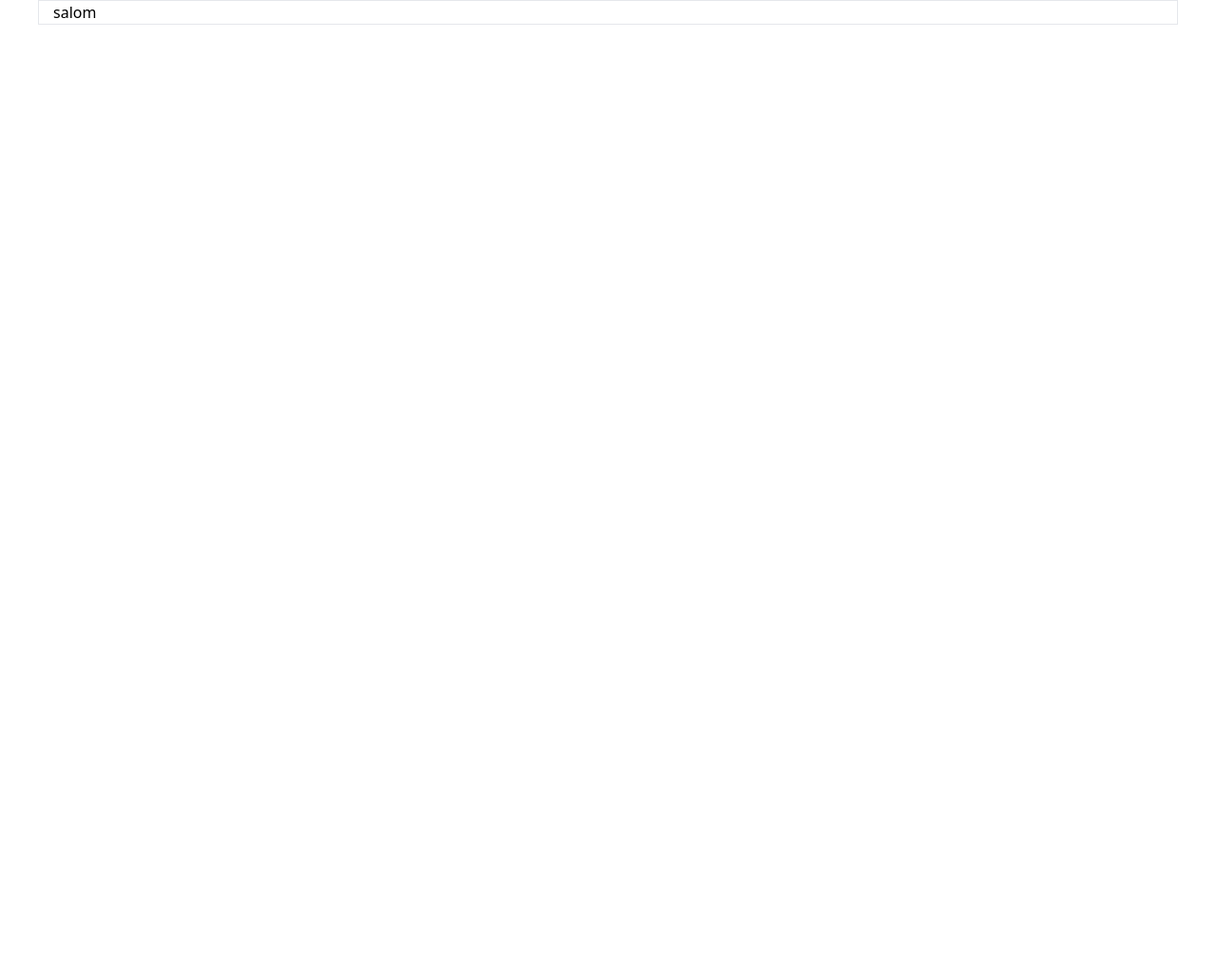
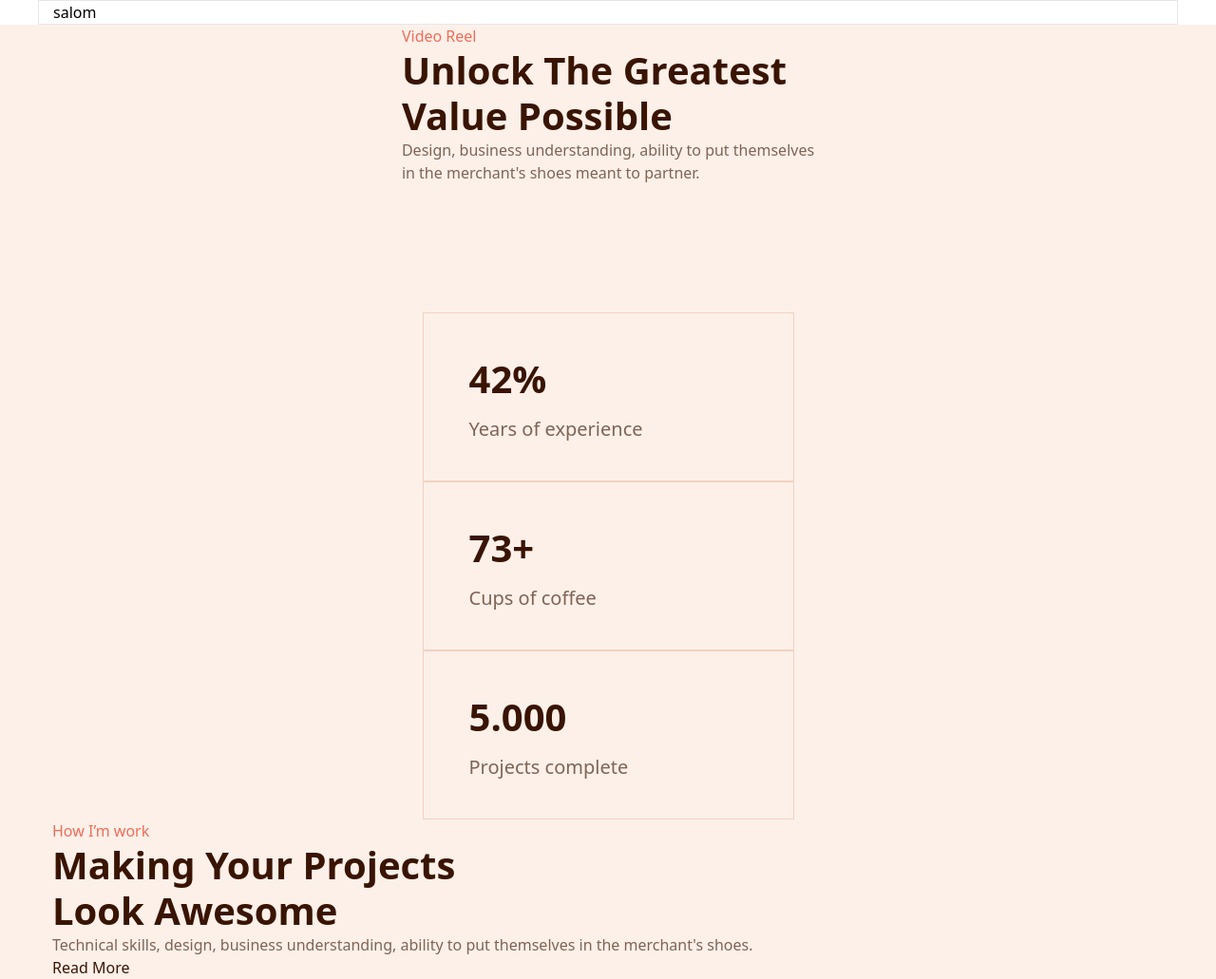
Before and after one commit to farrux-torayev/34-dars, a plain HTML site: page index.html in a window 1280 px wide. Shown: the whole page at 95% size. Before the commit the page ends 800 px from the top, so only its background shows below. Drawn offline with nearby package versions, Linux system fonts and the light colour scheme.

Commit message:
add suxrob

```diff
--- a/css/index.css
+++ b/css/index.css
@@ -0,0 +1,3 @@
+.card{
+    border: 1px solid #F3D1BF;
+}
--- a/index.html
+++ b/index.html
@@ -16,6 +16,82 @@
           <p>salom</p>
         </div>
       </section>
+      <section class="bg-[#FDF0E9]">
+        <div class="container">
+          <div class="flex flex-col items-center">
+            <div class="">
+              <img src="" alt="" />
+            </div>
+            <div class="">
+              <span class="text-[#EF6D58]">Video Reel</span>
+              <h3 class="text-[#391400] text-[40px] font-[800] leading-[48px]">
+                Unlock The <br class="d:hidden" />
+                Greatest <br class="hidden d:block" />
+                Value <br class="d:hidden" />
+                Possible
+              </h3>
+              <p class="text-[#391400A3]">
+                Design, business understanding, ability to
+                <br class="d:hidden" />
+                put themselves <br class="hidden d:block" />
+                in the merchant's shoes <br class="d:hidden" />
+                meant to partner.
+              </p>
+            </div>
+          </div>
+        </div>
+      </section>
+      <section class="bg-[#FDF0E9] pt-[135px]">
+        <div class="container">
+          <div class="flex flex-col items-center d:flex">
+            <div class="card pt-[45px] pb-[38px] pl-[48px] w-[391px]">
+              <h3 class="text-[#391400] text-[40px] font-[800] leading-[48px]">
+                42%
+              </h3>
+              <p
+                class="text-[#391400A3] pt-[13px] text-[20px] font-[400] leading-[32px]"
+              >
+                Years of experience
+              </p>
+            </div>
+            <div class="card pt-[45px] pb-[38px] pl-[48px] w-[391px]">
+              <h3 class="text-[#391400] text-[40px] font-[800] leading-[48px]">
+                73+
+              </h3>
+              <p
+                class="text-[#391400A3] pt-[13px] text-[20px] font-[400] leading-[32px]"
+              >
+                Cups of coffee
+              </p>
+            </div>
+            <div class="card pt-[45px] pb-[38px] pl-[48px] w-[391px]">
+              <h3 class="text-[#391400] text-[40px] font-[800] leading-[48px]">
+                5.000
+              </h3>
+              <p
+                class="text-[#391400A3] pt-[13px] text-[20px] font-[400] leading-[32px]"
+              >
+                Projects complete
+              </p>
+            </div>
+          </div>
+        </div>
+      </section>
+      <section class="bg-[#FDF0E9]">
+        <div class="container">
+          <div class="">
+            <div class="">
+              <p class="text-[#EF6D58]">How I’m work</p>
+              <h3 class="text-[#391400] text-[40px] font-[800] leading-[48px] ">Making Your <br class="d:hidden"> Projects <br class=""> Look Awesome</h3>
+              <p class="text-[#391400A3]">
+                Technical skills, design, business understanding, ability to put
+                themselves in the merchant's shoes.
+              </p>
+              <span class="text-[#391400]">Read More</span>
+            </div>
+          </div>
+        </div>
+      </section>
     </main>
   </body>
 </html>
```
